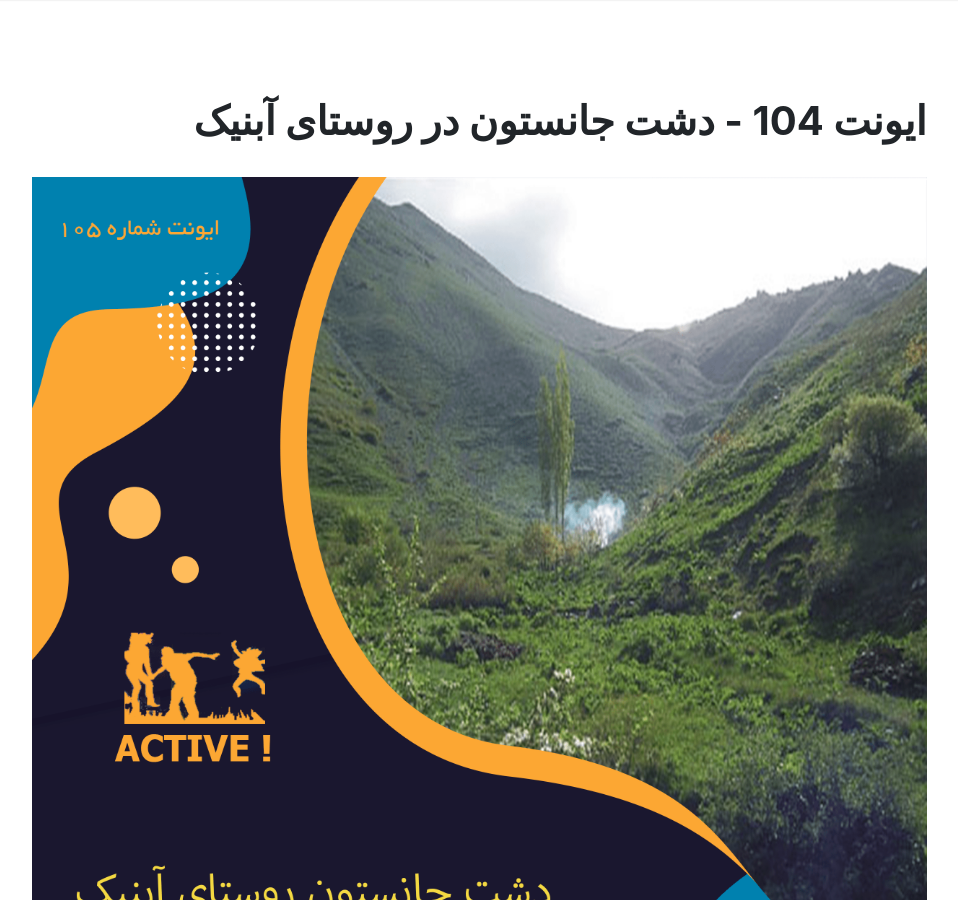
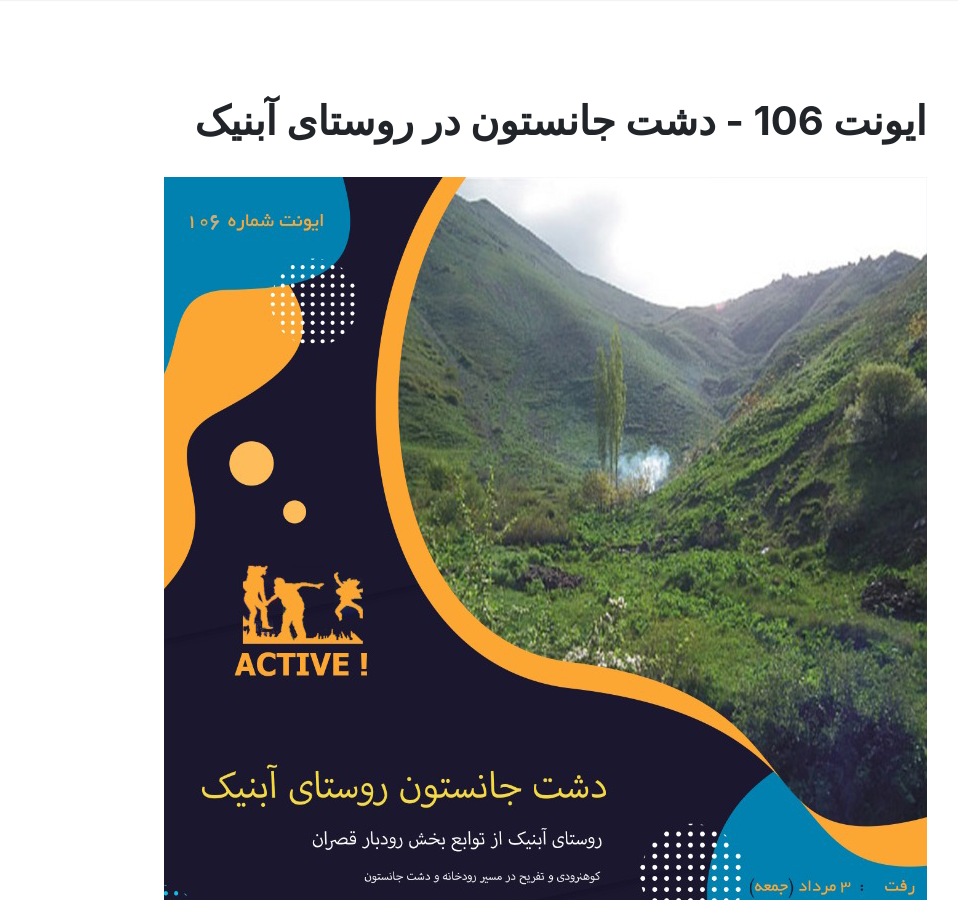
Before and after one commit to MHKarami97/active, a Jekyll site: the page built from _posts/2021-08-23-janeston.md, in a window 1280 px wide and 900 px high. Shown: the whole window, without its empty margins (161-1119 px from the left). Built offline with Jekyll 4.4.1, drawn with Linux system fonts in a browser that asks for light colours; nearby versions of some CDN libraries; comment, search, counter and statistics services are not loaded.

Commit message:
update janeston

```diff
--- a/_posts/2021-08-23-janeston.md
+++ b/_posts/2021-08-23-janeston.md
@@ -1,11 +1,11 @@
 ---
 layout: post
-title:  "ایونت 104 - دشت جانستون در روستای آبنیک"
+title:  "ایونت 106 - دشت جانستون در روستای آبنیک"
 author: mhk
 categories: [Nature]
 tags: [nature, janeston]
-image: assets/img/nature/104-janeston.png
-description: "ایونت 104 - دشت جانستون در روستای آبنیک"
+image: assets/img/nature/106-janeston.png
+description: "ایونت 106 - دشت جانستون در روستای آبنیک"
 featured: true
 hidden: true
 rating: 5
@@ -67,7 +67,7 @@ rating: 5
 
 ---
 
-`قوانین` : [rules](/_pages/rules-weekend.md)
+`قوانین` : [rules](/rules-weekend)
 
 ---
 
@@ -76,6 +76,6 @@ rating: 5
 
 `کوچسرفینگ` : [couchsurfing]()
 
-`گروه موقت واتساپ` : [whatsapp]()
+`گروه موقت واتساپ` : [whatsapp](https://chat.whatsapp.com/ECgQcAQkuFFGghuqc3NtYT)
 
 `موقعیت` : [map location](https://maps.google.com/maps?ll=35.988604,51.621015&z=16&t=m&hl=en-US&gl=US&mapclient=embed&q=35%C2%B059%2719.0%22N%2051%C2%B037%2715.7%22E%2035.988604%2C%2051.621015@35.9886035,51.6210148)
```
Also changed, not shown: assets/img/nature/104-janeston.png (deleted), assets/img/nature/106-janeston.png (added).
